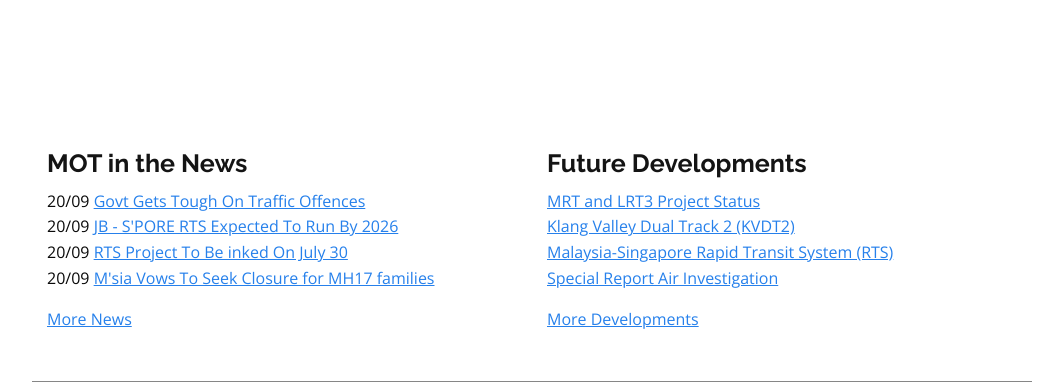
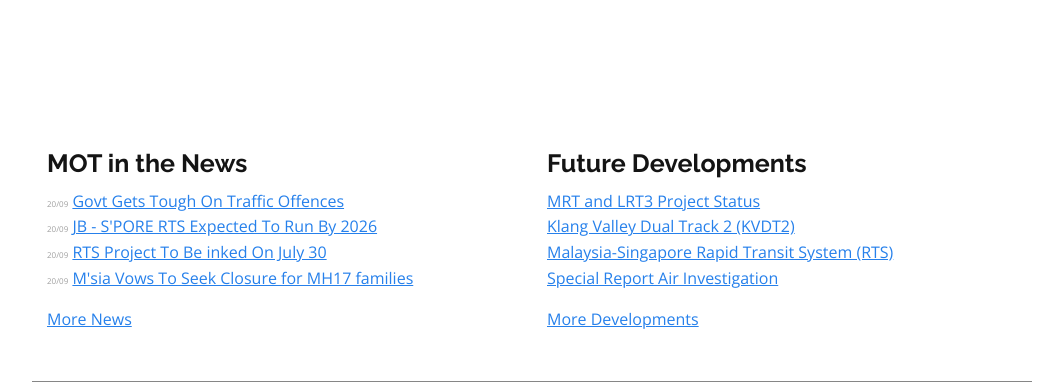
Before and after one commit to edwin-laman7/mot, a PHP site: page / in a window 1280 px wide. Shown: the part 1664-2046 px from the top of the page, without its empty margins (108-1171 px from the left). Run offline with PHP 8.4, Linux system fonts and the light colour scheme; some libraries are stand-ins or nearby versions.

Commit message:
Add styling for MOT news date

```diff
--- a/css/styles.css
+++ b/css/styles.css
@@ -11,6 +11,7 @@ html, html[data-theme="light"]{
   --banner-quicklinks-footer-bg-color: #F1F3F6;
   --main-sector-button-color:#EFEFEF;
   --agencies-h3:#B7B7B7;
+  --date-color:#9F9F9F;
 
 }
 
@@ -25,6 +26,7 @@ html[data-theme="dark"]{
   /* From slick-theme.css */
   --slick-arrow-color:#ffffff;
   --slick-dots-color:#ffffff;
+  --date-color:#7AC4FC;
 }
 
 /* to detect whether a site visiter prefers dark mode: */
@@ -973,6 +975,12 @@ ul.main-sector-btn {
   }
 }
 
+/* mot-news-developments */
+.date{
+  font-size: 8px;
+  color: var(--date-color);
+}
+
 
 /* agencies-under-mot */
 .agencies-under-mot{
--- a/index.php
+++ b/index.php
@@ -166,10 +166,10 @@
           <div class="column small-12 medium-6">
             <h2>MOT in the News</h2>
             <ul class="no-bullet">
-              <li>20/09 <a href="#">Govt Gets Tough On Traffic Offences</a></li>
-              <li>20/09 <a href="#">JB - S'PORE RTS Expected To Run By 2026</a></li>
-              <li>20/09 <a href="#">RTS Project To Be inked On July 30</a></li>
-              <li>20/09 <a href="#">M'sia Vows To Seek Closure for MH17 families</a></li>
+              <li><span class="date">20/09</span> <a href="#"> Govt Gets Tough On Traffic Offences</a></li>
+              <li><span class="date">20/09</span> <a href="#"> JB - S'PORE RTS Expected To Run By 2026</a></li>
+              <li><span class="date">20/09</span> <a href="#"> RTS Project To Be inked On July 30</a></li>
+              <li><span class="date">20/09</span> <a href="#"> M'sia Vows To Seek Closure for MH17 families</a></li>
             </ul>
             <a href="#">More News</a>
           </div>
```
